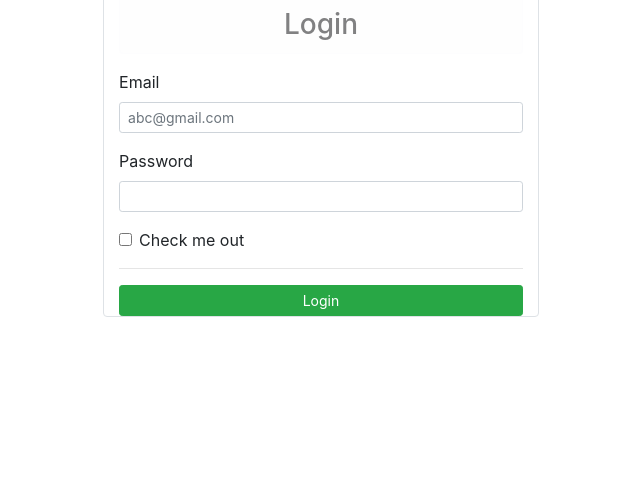
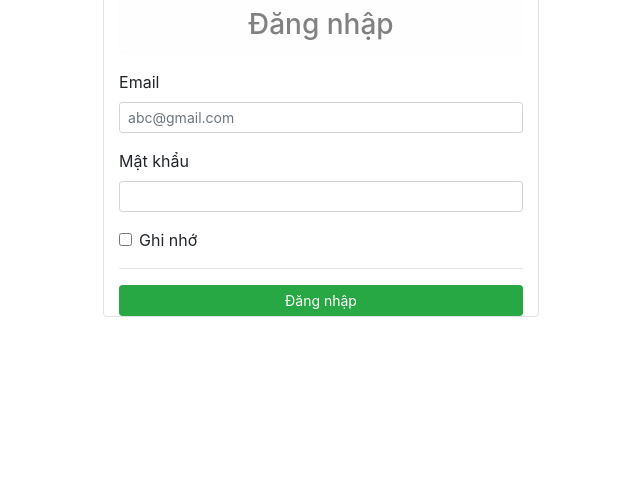
Before and after one commit to hoangnhatvu/DoAnPython, a Django app: page /login in a window 1280 px wide. Shown: the part 309-800 px from the top of the page, without its empty margins (319-959 px from the left). Run offline with Django 3.2, Linux system fonts and the light colour scheme; some libraries are stand-ins or nearby versions.

Commit message:
お前はもう死んでいる

```diff
--- a/store/templates/login.html
+++ b/store/templates/login.html
@@ -13,7 +13,7 @@
                 class="" style="height: 150px;">
             <hr>
             </div>
-            <h3 class="alert alert-light rounded-pill" style="text-align:center" >Login</h3>
+            <h3 class="alert alert-light rounded-pill" style="text-align:center" >Đăng nhập</h3>
             <form action="/login" method="POST">
 
                 {% csrf_token %}
@@ -34,7 +34,7 @@
 
                 <!-- password -->
                 <div class="form-group">
-                    <label for="">Password</label>
+                    <label for="">Mật khẩu</label>
                     <input type="password"
                     name="password"
                     id=""
@@ -44,10 +44,10 @@
                 <!--Checkme button-->
             <div class="mb-3 form-check">
                     <input type="checkbox" class="form-check-input" id="exampleCheck1">
-                    <label class="form-check-label d-grid gap-2" for="exampleCheck1">Check me out</label>
+                    <label class="form-check-label d-grid gap-2" for="exampleCheck1">Ghi nhớ</label>
                 </div>
                 <hr>
-                <button type="submit" class="btn btn-sm btn-success col-lg-12">Login</button>
+                <button type="submit" class="btn btn-sm btn-success col-lg-12">Đăng nhập</button>
 
 
 
```
Also changed, not shown: db.sqlite3.
